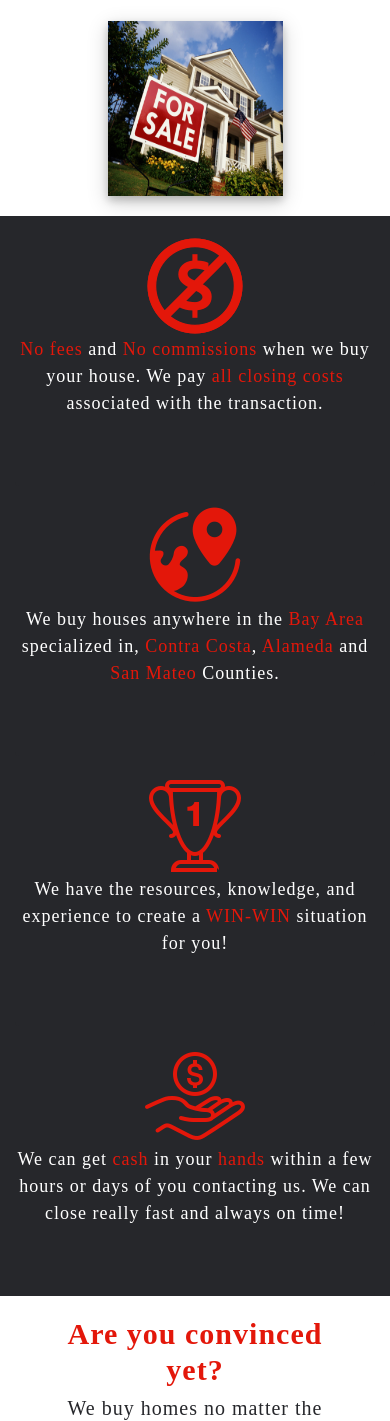
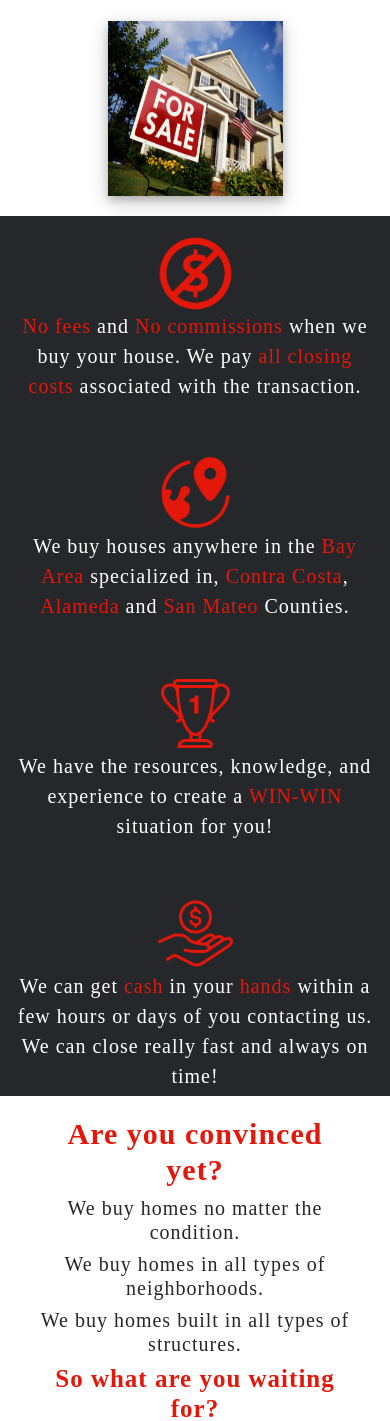
Before and after one commit to FABSTAR94/Gabe_Estate, a PHP site: page / in a window 390 px wide. Shown: the part 879-2300 px from the top of the page. Run offline with PHP 8.4, Linux system fonts and the light colour scheme.

Commit message:
fixed card moile view

```diff
--- a/css/card.css
+++ b/css/card.css
@@ -28,6 +28,18 @@
 @media screen and (max-width: 767px) {
   .card {
     height: 250px;
+  }
+}
+
+@media screen and (max-width: 500px) {
+  .card {
+    height: 200px;
+  }
+}
+
+@media screen and (max-width: 500px) {
+  .card p{
+   overflow: visible !important;
   }
 }
 
--- a/css/section.css
+++ b/css/section.css
@@ -435,10 +435,21 @@
 
 /*card font size*/
 @media screen and (max-width: 680px) {
-  .card p{
-    font-size: 18px;
+  .image-holder img{
+    width: 75px !important;
   }
 }
+
+
+@media screen and (max-width: 500px) {
+  .card {
+    height: 200px;
+  }
+}
+
+
+
+
 
 
 
--- a/css/style.css
+++ b/css/style.css
@@ -7,7 +7,7 @@
 @import url("card.css");
 
 body {
-font-family: "Crete Round", "Montserrat", serif !important;
-/*font-family: "Montserrat",Sans-serif;*/
+/*font-family: "Crete Round", "Montserrat", serif !important;*/
+font-family: serif;
 letter-spacing: 1px;
 }
```
